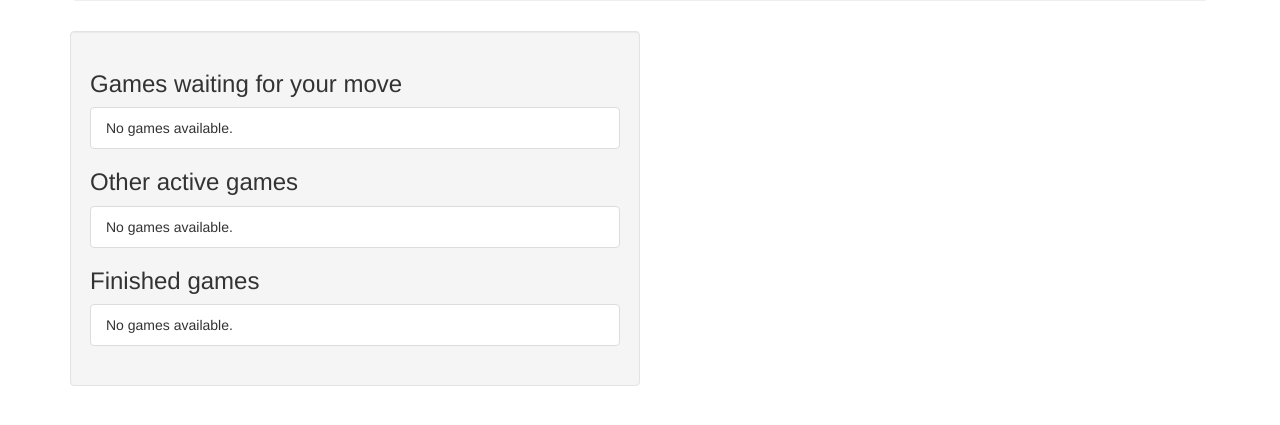
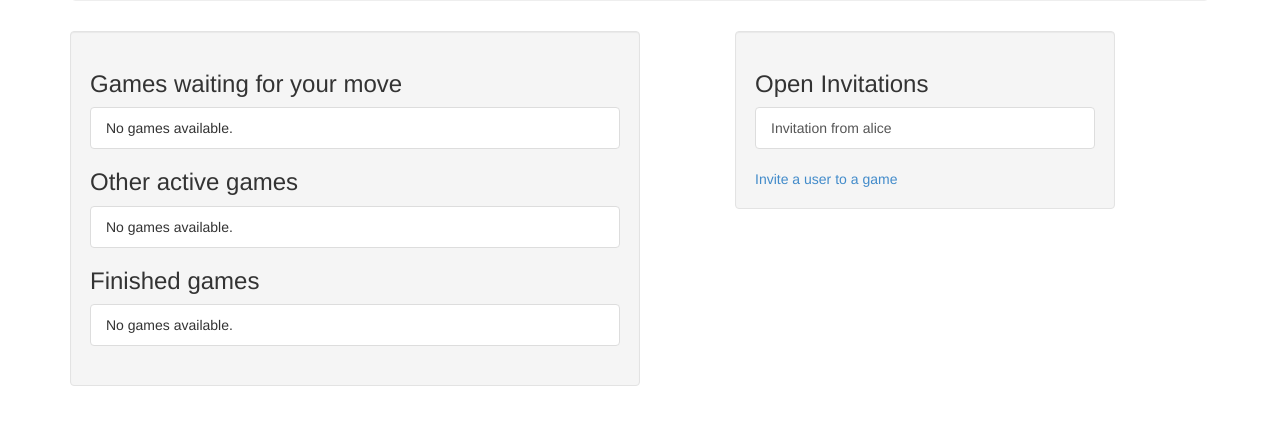
Before and after one commit to Alberick0/boardgames, a Django app: template user/templates/user/home.html in a window 1280 px wide. Shown: the part 259-684 px from the top of the page. Run offline with Django 3.2, Linux system fonts and the light colour scheme; the template is opened without the code that fills it: values that come from a table or form of the project are taken from there, others are empty; data comes from the database, SQL or seed files in the repository; both versions use the stored data as it was after the commit; some libraries are stand-ins or nearby versions.

Commit message:
*MODELS* tictactoe.models - included __str__ to return a readable invitation
*TEMPLATES*
user/home - included section for invitations

*VIEWS*
user.views - added new field invitations to get all invitations received from relationship and returned it inside context variable

```diff
--- a/tictactoe/models.py
+++ b/tictactoe/models.py
@@ -52,3 +52,6 @@ class Invitation(models.Model):
     message = models.CharField('Optional Message', max_length=200, blank=True,
                                help_text='Add a friendly message if you want')
     timestamp = models.DateTimeField(auto_now_add=True)
+
+    def __str__(self):
+        return 'Invitation from {}'.format(self.from_user)
--- a/user/templates/user/home.html
+++ b/user/templates/user/home.html
@@ -18,4 +18,19 @@
 
         {% include 'tictactoe/game_list_snippet.html' with header='Finished games' games_list=finished_games %}
     </div>
+
+    <div class="well col-sm-4 col-sm-push-1">
+        {% if invitations %}
+            <h3 class="panel-header">Open Invitations</h3>
+            <div class="list-group">
+                {% for invi in invitations %}
+                    <a class="list-group-item" href="#">
+                        Invitation from {{ invi.from_user.username }}
+                    </a>
+                {% endfor %}
+            </div>
+        {% endif %}
+
+        <a href="{% url 'tictactoe:invite' %}">Invite a user to a game</a>
+    </div>
 {% endblock %}
--- a/user/views.py
+++ b/user/views.py
@@ -11,9 +11,11 @@ def home(request):
     finished_games = my_games.exclude(status='A')
     waiting_games = active_games.filter(next_to_move=request.user)
     other_games = active_games.exclude(next_to_move=request.user)
+    invitations = request.user.invitations_received.all()
 
     context = {'other_games': other_games,
                'waiting_games': waiting_games,
-               'finished_games': finished_games}
+               'finished_games': finished_games,
+               'invitations': invitations}
 
     return render(request, 'user/home.html', context)
```
Also changed, not shown: db.sqlite3.
